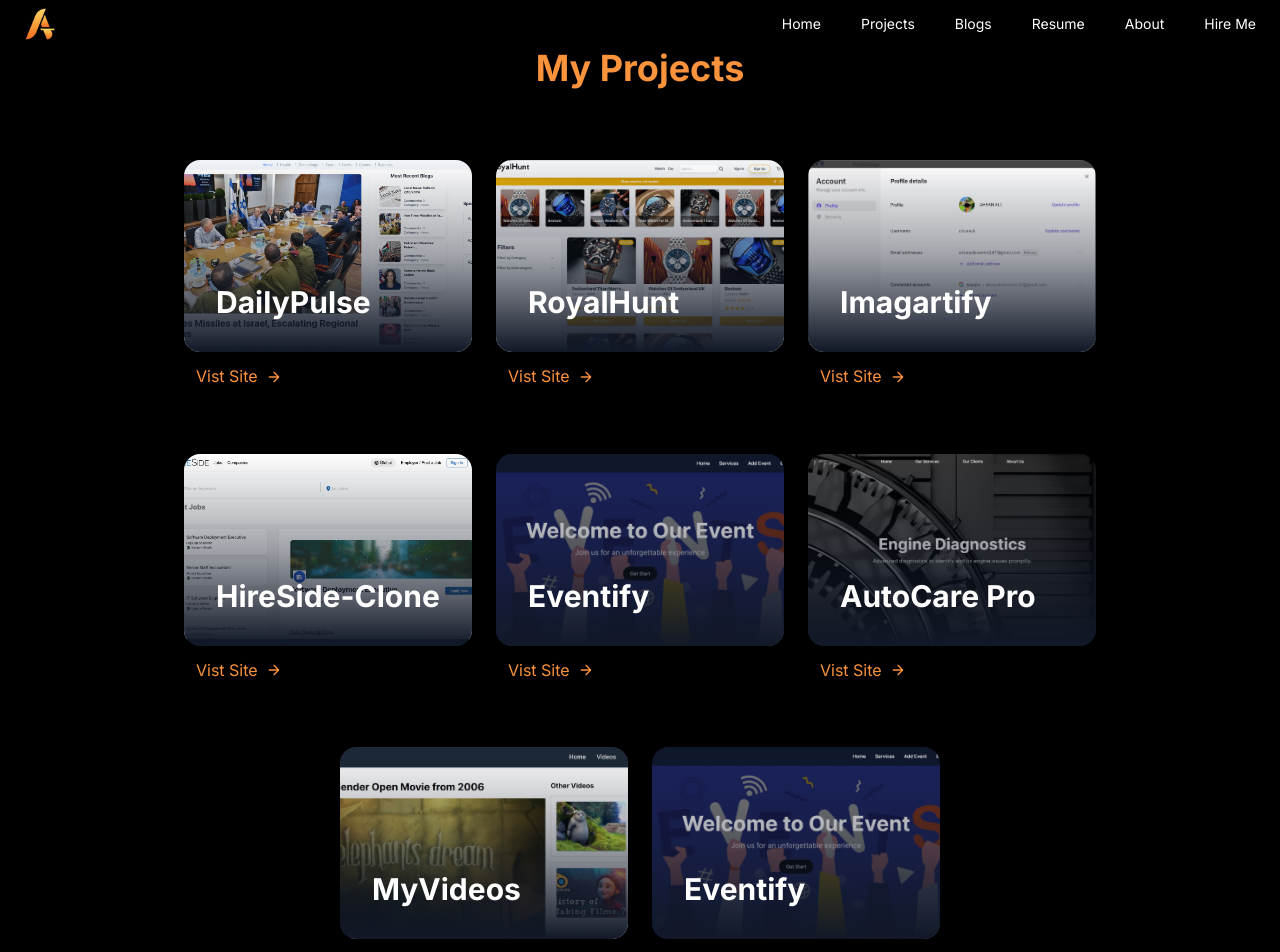
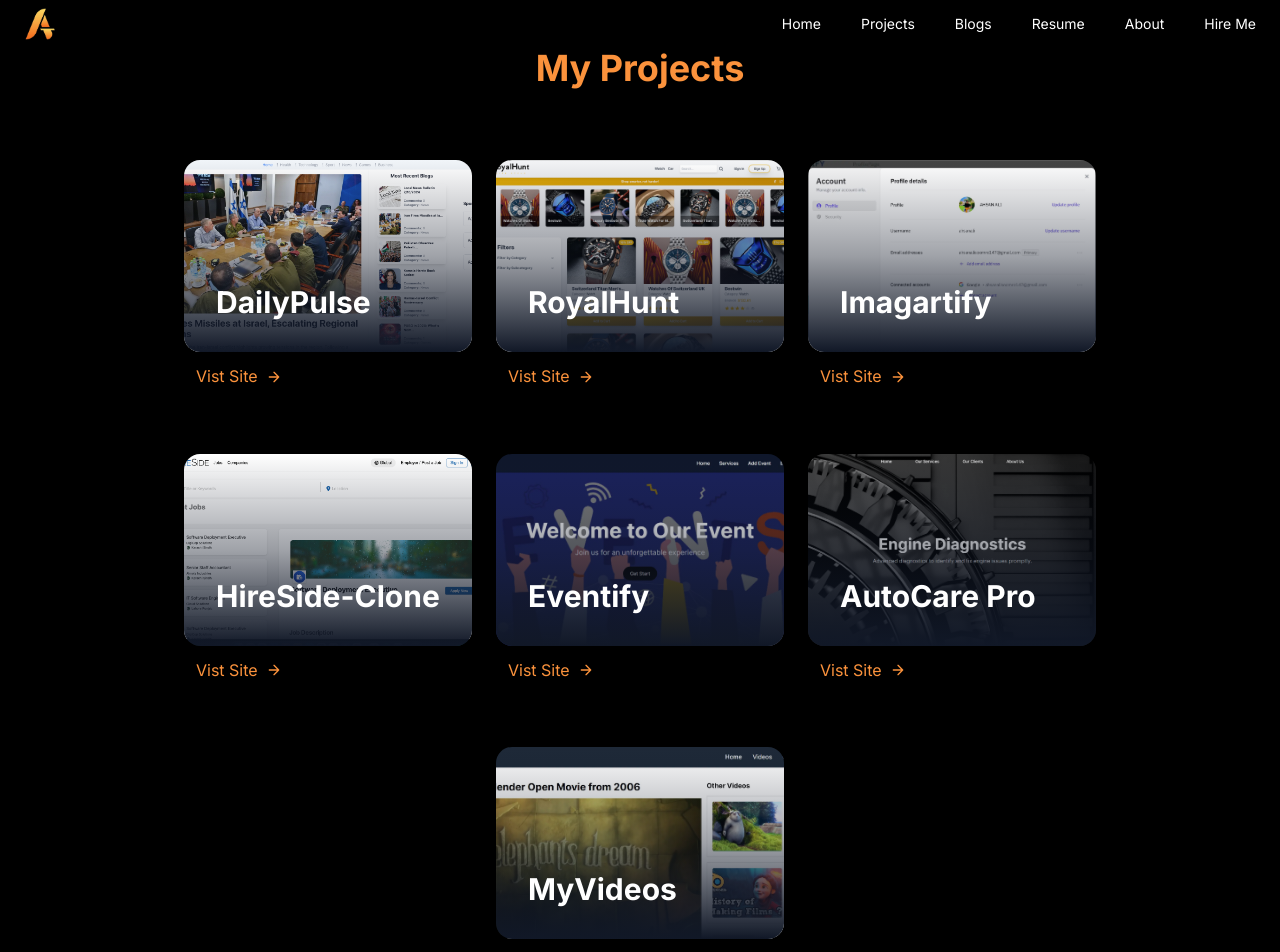
Before and after one commit to AhsanAli-Soomro/portfolio-web, a Next.js app: page /Projects in a window 1280 px wide. Shown: the top 952 px of the page. Built offline with nearby package versions, Linux system fonts and the light colour scheme.

Commit message:
comment one project

```diff
--- a/src/app/components/Projects.jsx
+++ b/src/app/components/Projects.jsx
@@ -113,22 +113,22 @@ const ProjectsPage = () => {
             ],
             link: 'https://my-videos-nine.vercel.app/'
         },
-        {
-            "title": "Eventify",
-            "heading": "Your Ultimate Event Creation Platform",
-            "description": "Welcome to Eventify, the premier destination for all your event creation needs. Eventify is a cutting-edge platform designed to offer an immersive and seamless event planning experience. Whether you're organizing corporate events, social gatherings, conferences, or personal celebrations, Eventify has everything you need to make your event a success.",
-            "image": "/eventweb.webp",
-            "imageapp": "/eventapp.webp",
-            "features": [
-                "Comprehensive Event Management: Access a robust suite of tools to plan, organize, and manage events of any size and type.",
-                "User-Friendly Interface: Enjoy a sleek, intuitive interface that makes event creation and management effortless.",
-                "Personalized Templates: Discover a range of customizable templates tailored to various event types, helping you create stunning event pages with ease.",
-                "Real-Time Collaboration: Work with your team in real-time, ensuring seamless communication and coordination throughout the event planning process.",
-                "Attendee Engagement: Enhance attendee experience with interactive features such as RSVPs, live polls, and social media integration.",
-                "Cross-Device Compatibility: Plan and manage your events anytime, anywhere, on any device, from your smartphone to your desktop."
-            ],
-            link: "https://eventify-gold.vercel.app",
-        }
+        // {
+        //     "title": "Eventify",
+        //     "heading": "Your Ultimate Event Creation Platform",
+        //     "description": "Welcome to Eventify, the premier destination for all your event creation needs. Eventify is a cutting-edge platform designed to offer an immersive and seamless event planning experience. Whether you're organizing corporate events, social gatherings, conferences, or personal celebrations, Eventify has everything you need to make your event a success.",
+        //     "image": "/eventweb.webp",
+        //     "imageapp": "/eventapp.webp",
+        //     "features": [
+        //         "Comprehensive Event Management: Access a robust suite of tools to plan, organize, and manage events of any size and type.",
+        //         "User-Friendly Interface: Enjoy a sleek, intuitive interface that makes event creation and management effortless.",
+        //         "Personalized Templates: Discover a range of customizable templates tailored to various event types, helping you create stunning event pages with ease.",
+        //         "Real-Time Collaboration: Work with your team in real-time, ensuring seamless communication and coordination throughout the event planning process.",
+        //         "Attendee Engagement: Enhance attendee experience with interactive features such as RSVPs, live polls, and social media integration.",
+        //         "Cross-Device Compatibility: Plan and manage your events anytime, anywhere, on any device, from your smartphone to your desktop."
+        //     ],
+        //     link: "https://eventify-gold.vercel.app",
+        // }
 
 
     ];
```
